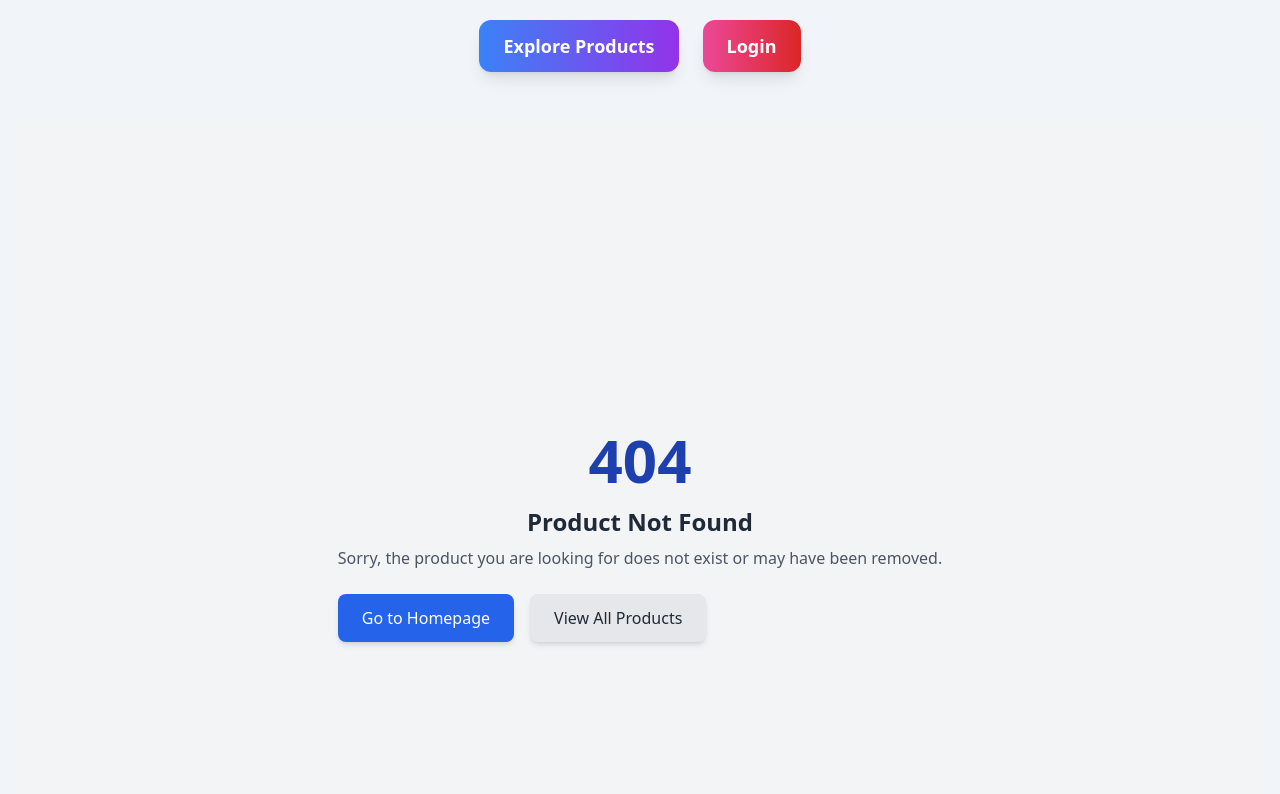
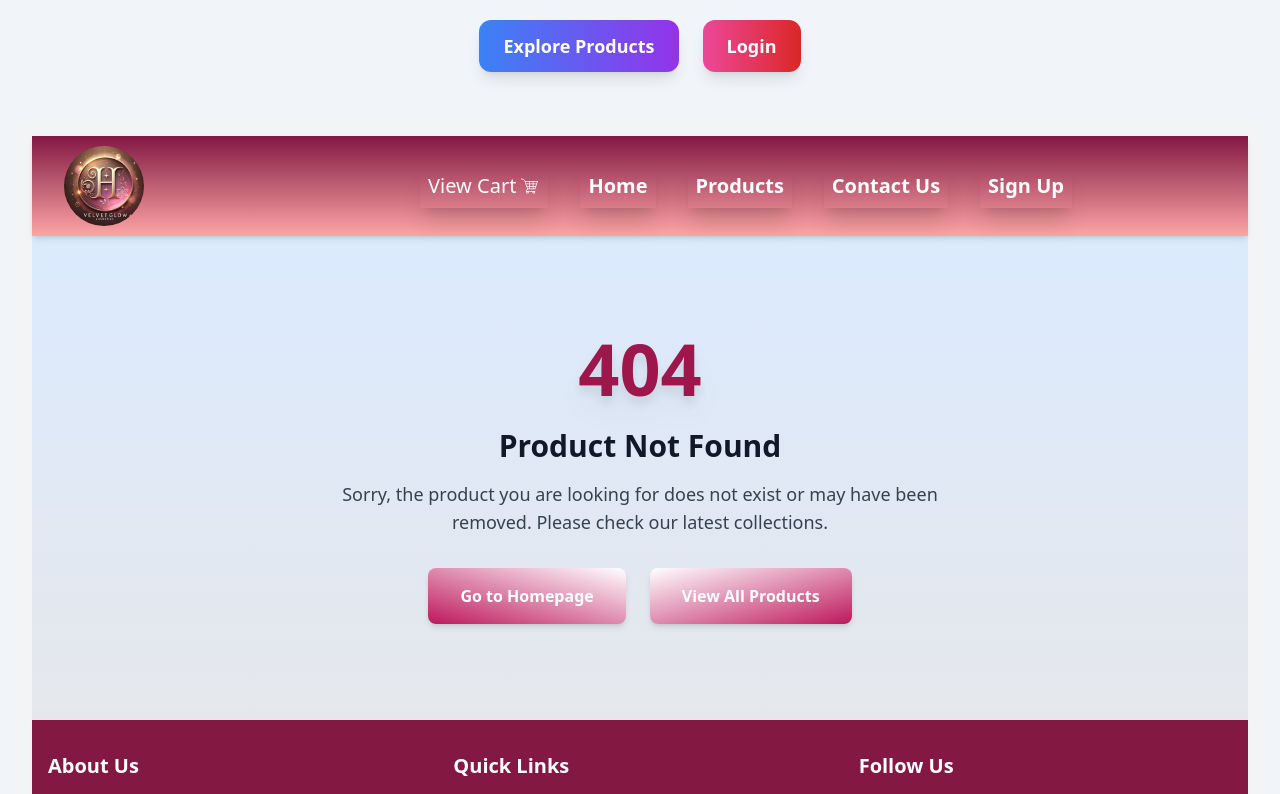
Before and after one commit to SKPHDeemantha/E-platformFrontend, a React (Vite) app: page /productInfo/1 in a window 1280 px wide. Shown: the part 480-1274 px from the top of the page. Built offline with nearby package versions, Linux system fonts and the light colour scheme; no server answers.

Commit message:
edited error page

```diff
--- a/src/pages/Home/ProductNotFound.jsx
+++ b/src/pages/Home/ProductNotFound.jsx
@@ -1,29 +1,33 @@
 import { Link } from "react-router-dom";
+import Header from "../../components/Header";
+import Footer from "../../components/Footer";
 
 export default function ProductNotFound() {
     return (
-        <div className="w-full h-screen flex flex-col justify-center items-center bg-gray-100">
-            <div className="text-center">
-                <h1 className="text-6xl font-bold text-blue-800 mb-4">404</h1>
-                <h2 className="text-2xl font-semibold text-gray-800 mb-2">Product Not Found</h2>
-                <p className="text-gray-600 mb-6">
-                    Sorry, the product you are looking for does not exist or may have been removed.
+        <div className="w-full h-fit">
+            <Header />
+            <div className="flex flex-col justify-center items-center bg-gradient-to-b from-blue-100 to-gray-200 w-full py-24 px-6 text-center">
+                <h1 className="text-7xl font-extrabold text-pink-800 mb-6 drop-shadow-xl">404</h1>
+                <h2 className="text-3xl font-semibold text-gray-900 mb-4">Product Not Found</h2>
+                <p className="text-lg text-gray-700 mb-8 max-w-2xl">
+                    Sorry, the product you are looking for does not exist or may have been removed. Please check our latest collections.
                 </p>
-                <div className="flex gap-4">
+                <div className="flex gap-6">
                     <Link
                         to="/"
-                        className="px-6 py-3 bg-blue-600 text-white rounded-lg shadow-md hover:bg-blue-700 transition"
+                        className="px-8 py-4 bg-gradient-to-tr from-pink-700  to-white text-white font-semibold rounded-lg shadow-md hover:bg-blue-700 transition-all transform hover:scale-105"
                     >
                         Go to Homepage
                     </Link>
                     <Link
                         to="/products"
-                        className="px-6 py-3 bg-gray-200 text-gray-800 rounded-lg shadow-md hover:bg-gray-300 transition"
+                        className="px-8 py-4 bg-gradient-to-tl from-pink-700 to-white text-white font-semibold rounded-lg shadow-md hover:bg-gray-400 transition-all transform hover:scale-105"
                     >
                         View All Products
                     </Link>
                 </div>
             </div>
+            <Footer />
         </div>
     );
 }
```
